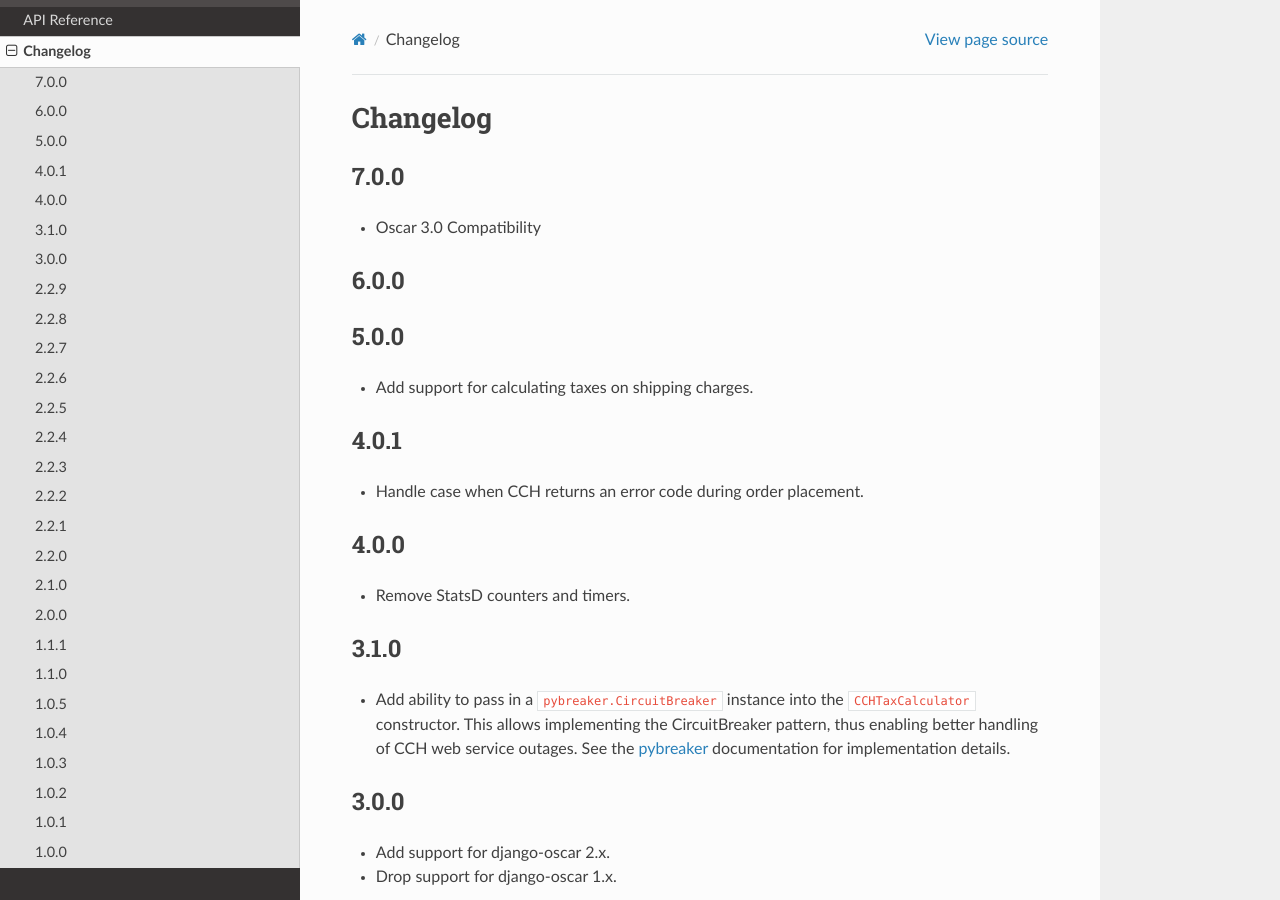
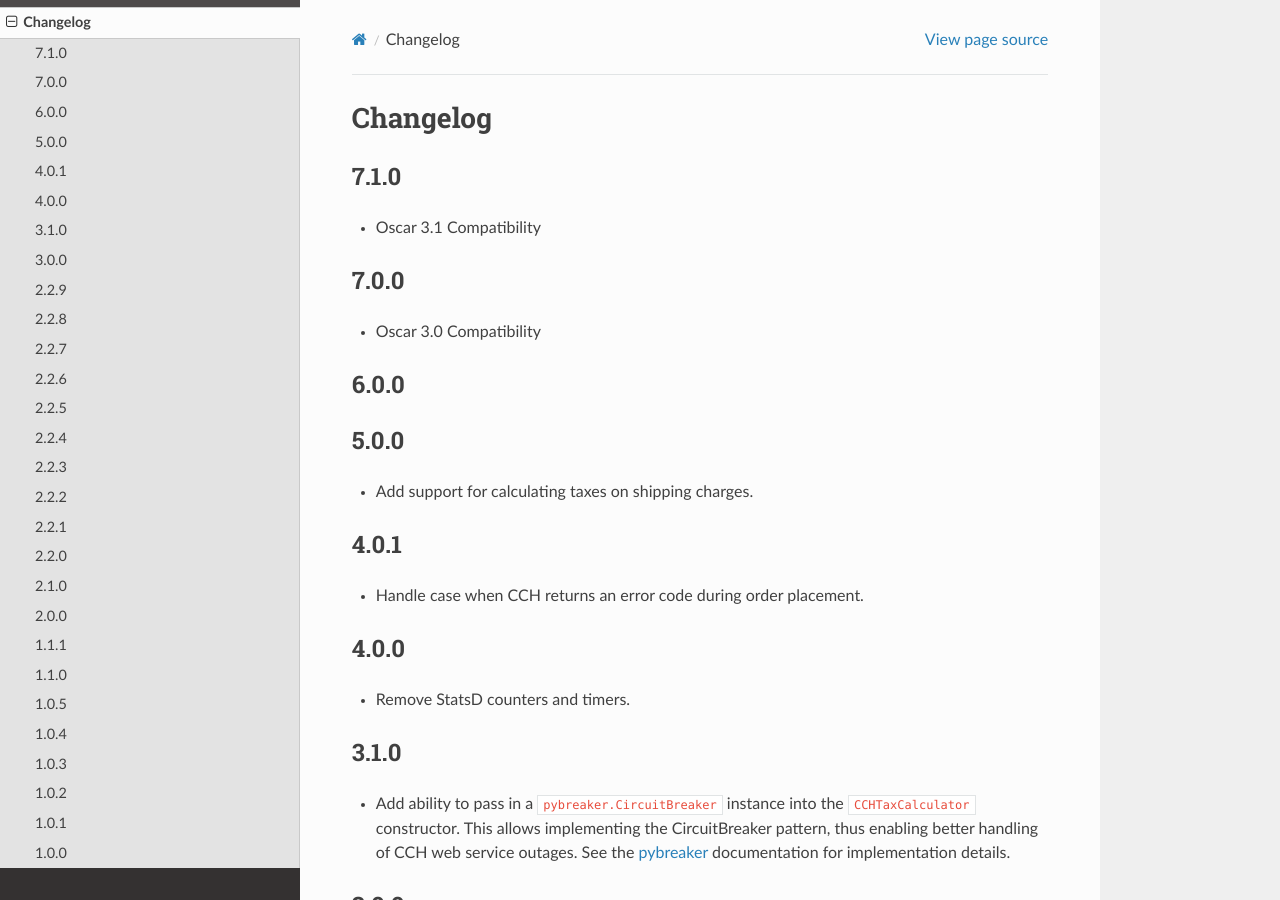
Before and after one commit to thelabnyc/django-oscar-cch, a Sphinx documentation site: the page built from docs/changes.rst, in a window 1280 px wide and 900 px high. Built offline with Sphinx 7.4.7 and the Read the Docs theme 2.0.0, drawn with Linux system fonts in a browser that asks for light colours; the version number could not be read and is left out.

Commit message:
Update changelog

```diff
--- a/docs/changes.rst
+++ b/docs/changes.rst
@@ -2,6 +2,10 @@
 
 Changelog
 =========
+
+7.1.0
+------------------
+- Oscar 3.1 Compatibility
 
 7.0.0
 ------------------
```
